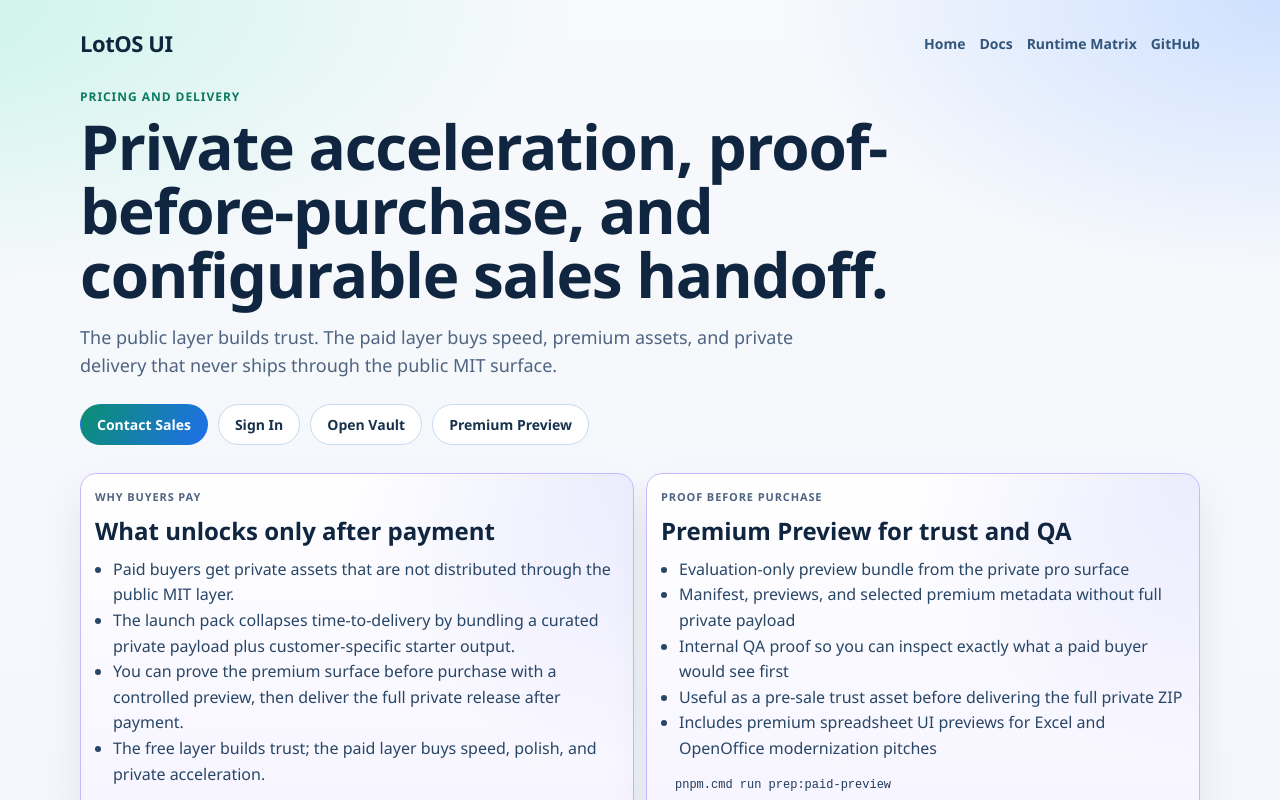
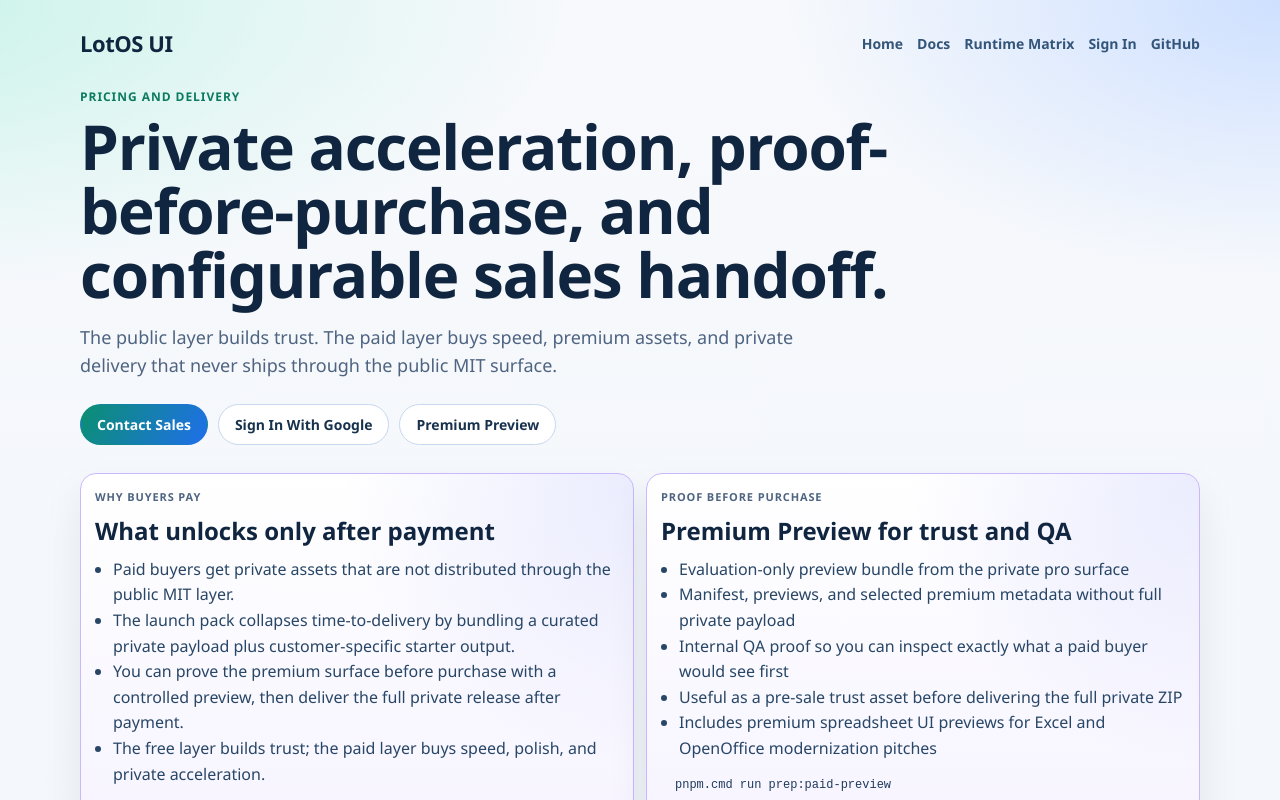
Before and after one commit to Adal612Git/lotOS-UI, a Next.js app in the folder apps/web/: page /pricing in a window 1280 px wide. Shown: the top 800 px of the page. Built offline with nearby package versions, Linux system fonts and the light colour scheme; no server answers.

Commit message:
fix(web): expose login entrypoints

```diff
--- a/apps/web/app/pricing/page.tsx
+++ b/apps/web/app/pricing/page.tsx
@@ -1,4 +1,6 @@
 import Link from 'next/link';
+import { getServerSession } from 'next-auth';
+import { authOptions } from '../../auth-options';
 import {
   checkoutEnvKeys,
   freeSurface,
@@ -10,7 +12,10 @@ import {
 } from '../sales-config';
 import '../lotos-landing.css';
 
-export default function PricingPage() {
+export default async function PricingPage() {
+  const session = await getServerSession(authOptions);
+  const signedInEmail = session?.user?.email ?? null;
+
   return (
     <main className="landing pricing-page">
       <header className="top">
@@ -19,6 +24,14 @@ export default function PricingPage() {
           <Link href="/">Home</Link>
           <Link href="/docs">Docs</Link>
           <Link href="/multi-framework">Runtime Matrix</Link>
+          {signedInEmail ? (
+            <>
+              <Link href="/vault">Vault</Link>
+              <a href="/api/auth/signout?callbackUrl=/pricing">Sign Out</a>
+            </>
+          ) : (
+            <Link href="/login">Sign In</Link>
+          )}
           <a href="https://github.com/Adal612Git/lotOS-UI" target="_blank" rel="noreferrer">GitHub</a>
         </nav>
       </header>
@@ -30,16 +43,22 @@ export default function PricingPage() {
           The public layer builds trust. The paid layer buys speed, premium assets, and private
           delivery that never ships through the public MIT surface.
         </p>
+        {signedInEmail ? (
+          <p className="lead">Signed in as {signedInEmail}. You can open the protected vault directly.</p>
+        ) : null}
         <div className="hero-actions">
           <a href={salesLinks.contact} className="btn primary" target="_blank" rel="noreferrer">
             Contact Sales
           </a>
-          <Link href="/login" className="btn ghost">
-            Sign In
-          </Link>
-          <Link href="/vault" className="btn ghost">
-            Open Vault
-          </Link>
+          {signedInEmail ? (
+            <Link href="/vault" className="btn ghost">
+              Open Vault
+            </Link>
+          ) : (
+            <a href="/api/auth/signin/google?callbackUrl=/vault" className="btn ghost">
+              Sign In With Google
+            </a>
+          )}
           <a href={salesLinks.premiumPreview} className="btn ghost" target="_blank" rel="noreferrer">
             Premium Preview
           </a>
```
Also changed, not shown: apps/web/app/page.tsx (+22 -1 lines), 1 other file (tests, documents, lock files or other folders).
